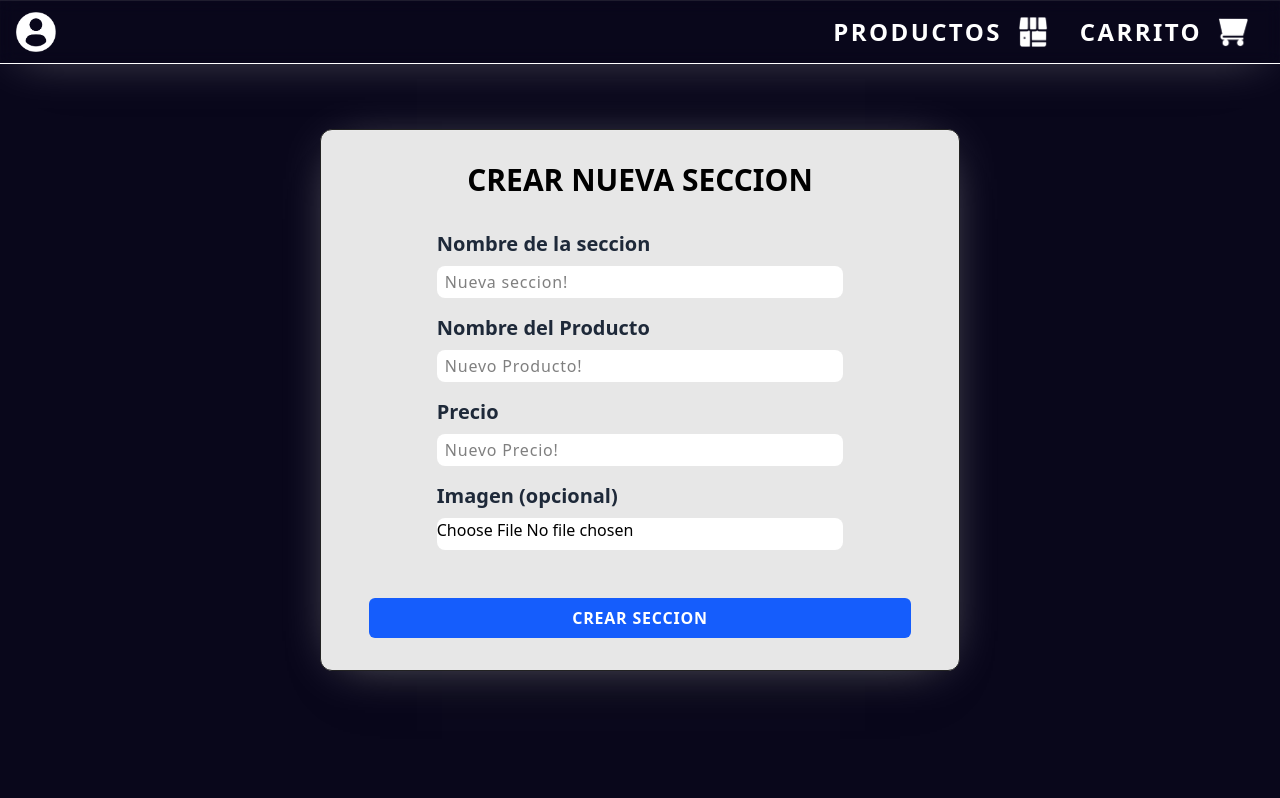
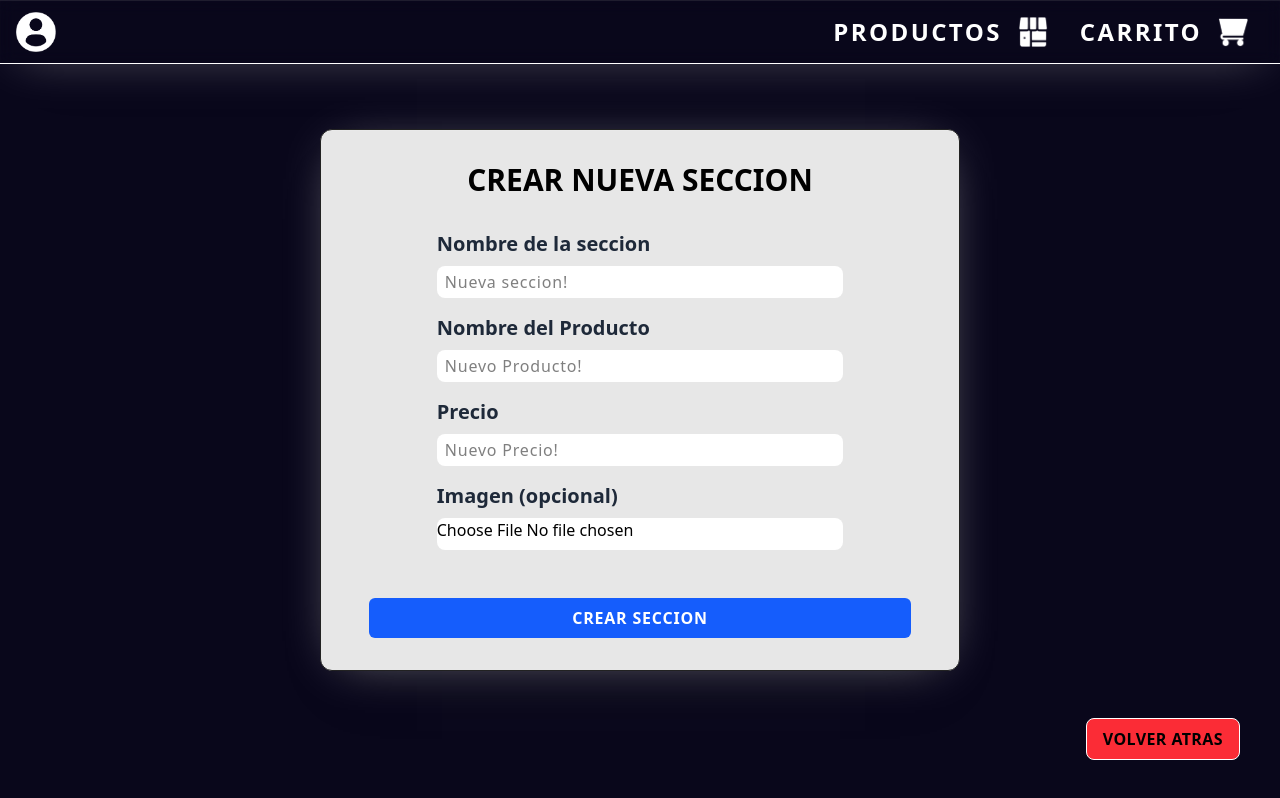
Before and after one commit to AndresG2412/OnlineShop, a Next.js app: page /Pages/Admin/View/FormsSections/AddSection in a window 1280 px wide. Built offline with nearby package versions, Linux system fonts and the light colour scheme; no server answers.

Commit message:
btn volver menu admin desde add section

```diff
--- a/src/app/Pages/Admin/View/FormsSections/AddSection/page.jsx
+++ b/src/app/Pages/Admin/View/FormsSections/AddSection/page.jsx
@@ -5,8 +5,11 @@ import { useForm } from 'react-hook-form';
 import { db } from '@/Libs/firebase';
 import { doc, setDoc, collection } from 'firebase/firestore';
 import toast, { Toaster } from 'react-hot-toast';
+import { useRouter } from "next/navigation"
 
 export default function Page() {
+    const router = useRouter()
+
     const {
         register,
         handleSubmit,
@@ -38,8 +41,19 @@ export default function Page() {
         }
     };
 
+    const handleLogout = () => {
+        router.push("/Pages/Admin/View")
+    }
+
     return (
         <div className='w-screen h-screen flex justify-center items-center'>
+            <button
+                onClick={handleLogout}
+                className='fixed bottom-10 right-10 pointer border-1 border-white bg-red-500 py-2 px-4 rounded-lg tracking-wide font-semibold hover:bg-red-600 transition-colors duration-200'
+            >
+                VOLVER ATRAS
+            </button>
+
             <Toaster />
             <form
                 onSubmit={handleSubmit(createCollection)}
```
